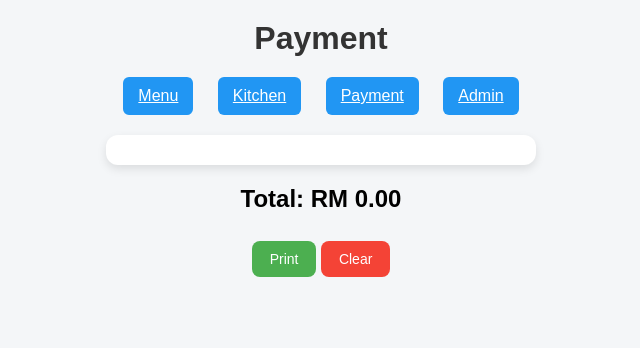
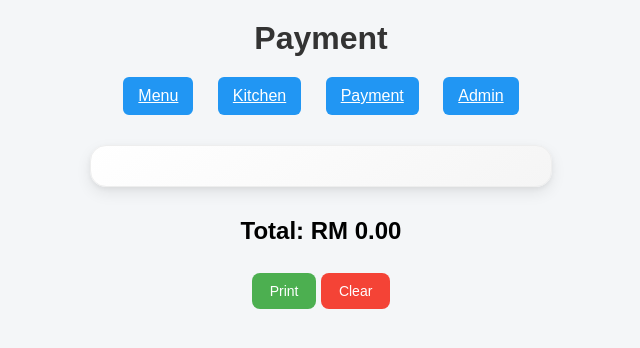
Before and after one commit to myusler/sistem-restoran, a Flask app: page /payment in a window 1280 px wide. Shown: the top 348 px of the page, without its empty margins (319-959 px from the left). Run offline with Flask 3, Linux system fonts and the light colour scheme; data that the repository does not hold is empty.

Commit message:
Last edit

```diff
--- a/static/style.css
+++ b/static/style.css
@@ -42,15 +42,29 @@ nav a:hover {
 .menu-container2 {
   display: flex;
   flex-direction: column;
-  max-width: 400px;
-  margin: 20px auto;
-  padding: 15px;
+  max-width: 420px;
+  margin: 30px auto;
+  padding: 20px;
 
-  background: #ffffff;
-  border-radius: 12px;
-  box-shadow: 0 4px 10px rgba(0,0,0,0.1);
+  background: linear-gradient(145deg, #ffffff, #f5f5f5);
+  border-radius: 16px;
+
+  box-shadow:
+    0 6px 15px rgba(0,0,0,0.08),
+    0 2px 5px rgba(0,0,0,0.05);
+
+  border: 1px solid #eee;
+
+  transition: 0.3s ease;
 }
 
+/* Hover efek lembut (nampak hidup) */
+.menu-container2:hover {
+  transform: translateY(-3px);
+  box-shadow:
+    0 10px 20px rgba(0,0,0,0.12),
+    0 4px 8px rgba(0,0,0,0.08);
+}
 .card {
     background: #fff;
     padding: 15px;
--- a/templates/payment.html
+++ b/templates/payment.html
@@ -10,7 +10,7 @@
 
 <div class="menu-container2">
   {% for order in orders %}
-  <div class="card">
+  <div>
       <p>{{ order.item_name }} x{{ order.qty }}</p>
       <p>RM {{ '%.2f' % order.subtotal }}</p>
   </div>
```
